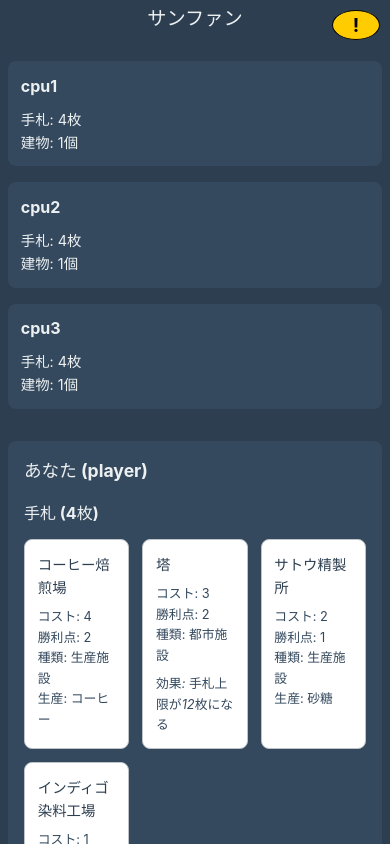
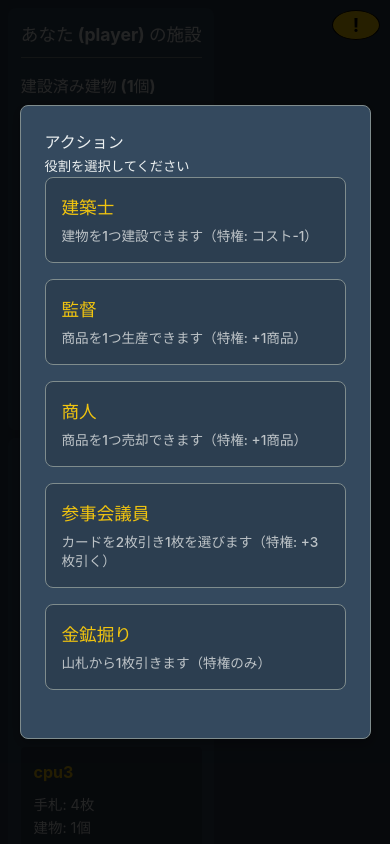
Before and after one commit to kekoyana/ai_game, a React (Vite) app in the folder sanjuan/: page / in a window 390 px wide. Shown: the top 844 px of the page. Built offline with nearby package versions, Linux system fonts and the light colour scheme.

Commit message:
配色の変更

```diff
--- a/sanjuan/index.html
+++ b/sanjuan/index.html
@@ -2,7 +2,7 @@
 <html lang="ja">
   <head>
     <meta charset="UTF-8" />
-    <link rel="icon" href="https://cdn.jsdelivr.net/gh/twitter/twemoji@14.0.2/assets/72x72/1F33D.png">
+    <link rel="icon" href="https://cdn.jsdelivr.net/gh/twitter/twemoji@13.0.2/assets/72x72/1f33d.png">
     <meta name="viewport" content="width=device-width, initial-scale=1.0" />
     <title>San Juan</title>
   </head>
--- a/sanjuan/src/App.css
+++ b/sanjuan/src/App.css
@@ -25,6 +25,8 @@ body {
   line-height: 1.6;
 }
 
+/* .app スタイルは削除またはコメントアウト */
+/*
 .app {
   max-width: 100%;
   min-height: 100vh;
@@ -33,6 +35,51 @@ body {
   flex-direction: column;
   gap: 1rem;
 }
+*/
+
+/* 新しいグリッドレイアウト */
+.app-grid {
+  display: grid;
+  grid-template-columns: 1fr 1fr; /* 左右2カラム */
+  grid-template-rows: auto 1fr auto; /* 上、中央、下 */
+  grid-template-areas:
+    "player-buildings opponent"
+    "message message"
+    "player-hand player-hand";
+  min-height: 100vh;
+  gap: 1rem; /* エリア間の隙間 */
+  padding: 1rem;
+  background-color: var(--primary-color);
+  color: var(--text-color);
+}
+
+/* 各エリアの配置 */
+.player-buildings-area { grid-area: player-buildings; }
+.opponent-area { grid-area: opponent; }
+.message-area { grid-area: message; }
+.player-hand-area { grid-area: player-hand; }
+
+/* 各エリアの共通スタイル */
+.player-buildings-area,
+.opponent-area,
+.message-area,
+.player-hand-area {
+  background-color: var(--secondary-color);
+  padding: 1rem;
+  border-radius: 8px;
+  overflow: auto; /* 内容が多い場合にスクロール */
+}
+
+/* エリアごとのタイトル */
+.player-buildings-area h2,
+.opponent-area h2,
+.message-area h2,
+.player-hand-area h2 {
+  margin-bottom: 1rem;
+  font-size: 1.2rem;
+  border-bottom: 1px solid var(--border-color);
+  padding-bottom: 0.5rem;
+}
 
 h1 {
   text-align: center;
@@ -40,122 +87,45 @@ h1 {
   font-size: 1.5rem;
 }
 
-/* Game information area */
-.game-info {
-  background-color: var(--secondary-color);
-  padding: 1.5rem;
-  border-radius: 8px;
-  margin-bottom: 1rem;
-  display: grid;
-  grid-template-columns: repeat(auto-fit, minmax(200px, 1fr));
-  gap: 1.5rem;
-}
-
-.game-info h4 {
-  color: var(--text-color);
-  margin-bottom: 1rem;
-  font-size: 1.1rem;
-  border-bottom: 1px solid var(--border-color);
-  padding-bottom: 0.5rem;
-}
-
-.game-info p {
-  margin: 0.5rem 0;
-  font-size: 0.9rem;
-  line-height: 1.4;
-}
-
-.game-status, .deck-info, .role-info, .trading-house {
-  background-color: rgba(0, 0, 0, 0.2);
-  padding: 1rem;
-  border-radius: 4px;
-}
-
+/* GameInfoコンポーネントのスタイルは GameInfo.css に移動済み */
+/* .highlight スタイルは汎用的なので残す */
 .highlight {
   color: #f1c40f;
   font-weight: bold;
 }
+/* GameInfo関連のスタイルは GameInfo.css に移動済み */
 
-.used-roles {
-  margin-top: 1rem;
+/* Opponent area styles */
+.opponent-area .cpu-players-container {
+  display: grid;
+  grid-template-columns: repeat(auto-fit, minmax(150px, 1fr));
+  gap: 1rem;
 }
 
-.used-roles ul {
-  list-style: none;
-  padding-left: 1rem;
-}
-
-.used-roles li {
-  margin: 0.3rem 0;
-  color: #bdc3c7;
-}
-
-.trading-house-prices {
-  margin-top: 1rem;
-}
-
-.trading-house-prices h5 {
-  color: var(--text-color);
-  margin-bottom: 0.5rem;
+.opponent-area .cpu-player-summary {
+  background-color: rgba(0, 0, 0, 0.2); /* 少し暗く */
+  padding: 0.8rem;
+  border-radius: 4px;
   font-size: 0.9rem;
 }
 
-.trading-house-prices ul {
-  list-style: none;
-  padding-left: 1rem;
+.opponent-area .cpu-player-summary h3 {
+  margin-bottom: 0.5rem;
+  font-size: 1rem;
+  color: #f1c40f; /* CPU名を強調 */
 }
 
-.trading-house-prices li {
-  margin: 0.3rem 0;
-  font-size: 0.9rem;
-  display: flex;
-  justify-content: space-between;
-  color: #f1c40f;
+/* Player buildings and hand area specific styles */
+.player-buildings-area .card-list,
+.player-hand-area .card-list {
+  /* 必要に応じて調整 */
 }
 
-@media (max-width: 768px) {
-  .game-info {
-    grid-template-columns: 1fr;
-    gap: 1rem;
-    padding: 1rem;
-  }
-
-  .game-info h4 {
-    font-size: 1rem;
-  }
-}
-
-/* CPU players area */
-.cpu-players-area {
-  display: grid;
-  grid-template-columns: repeat(auto-fit, minmax(150px, 1fr));
-  gap: 1rem;
-  margin-bottom: 1rem;
-}
-
-.cpu-player-summary {
-  background-color: var(--secondary-color);
-  padding: 0.8rem;
-  border-radius: 8px;
-  font-size: 0.9rem;
-}
-
-.cpu-player-summary h3 {
-  margin-bottom: 0.5rem;
-  font-size: 1rem;
-}
-
-/* Player area */
-.player-area {
-  background-color: var(--secondary-color);
-  padding: 1rem;
-  border-radius: 8px;
-  margin-bottom: 1rem;
-}
-
-.player-area h2 {
-  margin-bottom: 1rem;
-  font-size: 1.2rem;
+/* Message area specific styles */
+.message-area {
+  /* Actionsコンポーネントが中央に来るように */
+  display: flex;
+  flex-direction: column;
 }
 
 /* Hand and buildings */
@@ -202,12 +172,13 @@ h1 {
   color: var(--secondary-color);
 }
 
-/* Actions area */
-.actions-area {
-  background-color: var(--secondary-color);
-  padding: 1rem;
-  border-radius: 8px;
-  margin-top: auto;
+/* Actionsコンポーネントのスタイルは Actions.css またはここで調整 */
+/* .actions-area クラスは App.tsx から削除されたため、関連スタイルを調整 */
+.message-area .actions-component { /* Actionsコンポーネントに適用するクラス名を仮定 */
+  /* background-color: var(--secondary-color); */ /* 親要素と同じ背景 */
+  padding: 1rem 0; /* 上下のパディングのみ */
+  /* border-radius: 8px; */ /* 親要素で角丸 */
+  /* margin-top: auto; */ /* 不要 */
 }
 
 /* Building cards specific styles */
@@ -276,12 +247,7 @@ h1 {
   box-shadow: 0 2px 4px rgba(0, 0, 0, 0.2);
 }
 
-/* Actions area styles */
-.actions-area h4, .actions-area h5 {
-  margin-bottom: 1rem;
-  font-size: 1rem;
-  color: var(--text-color);
-}
+/* .actions-area スタイルは不要なため削除 (コメントアウト済み) */
 
 /* Role selection */
 .role-selection {
@@ -505,13 +471,14 @@ h1 {
 }
 
 /* Dialog styles */
+/* Dialog styles */
 .dialog-overlay {
   position: fixed;
   top: 0;
   left: 0;
   right: 0;
   bottom: 0;
-  background-color: rgba(0, 0, 0, 0.7);
+  background-color: rgba(0, 0, 0, 0.85); /* より暗く */
   display: flex;
   justify-content: center;
   align-items: center;
@@ -528,186 +495,70 @@ h1 {
   overflow-y: auto;
 }
 
-.dialog h3 {
-  color: var(--text-color);
-  margin-bottom: 1rem;
-  font-size: 1.2rem;
+/* アクションモーダル専用スタイル */
+.action-modal {
+  position: relative;
+  border: 1px solid var(--border-color);
+  box-shadow: 0 4px 12px rgba(0, 0, 0, 0.3);
+  animation: modalFadeIn 0.3s ease-out;
 }
 
-.dialog h4 {
-  color: var(--text-color);
-  margin: 1rem 0;
-  font-size: 1rem;
+@keyframes modalFadeIn {
+  from {
+    opacity: 0;
+    transform: scale(0.95);
+  }
+  to {
+    opacity: 1;
+    transform: scale(1);
+  }
 }
 
-/* Building action dialog specific styles */
-.building-action-dialog .card-list {
-  display: grid;
-  grid-template-columns: repeat(auto-fit, minmax(140px, 1fr));
-  gap: 0.8rem;
-  margin: 1rem 0;
-}
-
-.building-action-dialog .card {
-  border: 2px solid transparent;
-  cursor: pointer;
-  transition: all 0.2s;
-}
-
-.building-action-dialog .card.selected {
-  border-color: var(--accent-color);
-  transform: translateY(-2px);
-  box-shadow: 0 2px 4px rgba(0, 0, 0, 0.2);
-}
-
-.dialog-actions {
-  display: flex;
-  justify-content: flex-end;
-  gap: 1rem;
-  margin-top: 1.5rem;
-}
-
-.cancel-button {
-  background-color: transparent;
-  color: var(--text-color);
-  border: 1px solid var(--border-color);
-  border-radius: 8px;
-  padding: 0.8rem 1.5rem;
-  cursor: pointer;
-  font-size: 1rem;
-  transition: all 0.2s;
-}
-
-.cancel-button:hover {
-  background-color: rgba(255, 255, 255, 0.1);
-}
-
-/* Responsive dialog */
-@media (max-width: 480px) {
-  .dialog {
-    width: 95%;
-    padding: 1rem;
+/* スマホ向けレイアウト調整 */
+@media (max-width: 768px) {
+  .app-grid {
+    grid-template-columns: 1fr; /* 1カラム */
+    grid-template-rows: auto auto auto auto; /* 各エリアを縦に並べる */
+    grid-template-areas:
+      "player-buildings"
+      "opponent"
+      "message"
+      "player-hand";
+    padding: 0.5rem; /* パディングを小さく */
+    gap: 0.5rem; /* 隙間を小さく */
   }
 
-  .building-action-dialog .card-list {
-    grid-template-columns: repeat(auto-fit, minmax(120px, 1fr));
+  /* スマホでは各エリアの高さを自動調整 */
+  .player-buildings-area,
+  .opponent-area,
+  .message-area,
+  .player-hand-area {
+    min-height: 150px; /* 最低限の高さを確保 */
+    padding: 0.8rem;
   }
 
-  .dialog-actions {
-    flex-direction: column;
+  .player-buildings-area h2,
+  .opponent-area h2,
+  .message-area h2,
+  .player-hand-area h2 {
+    font-size: 1.1rem;
+  }
+
+  /* カードリストの列数を調整 */
+  .card-list {
+    grid-template-columns: repeat(auto-fit, minmax(120px, 1fr));
     gap: 0.5rem;
   }
 
-  .cancel-button,
-  .dialog-actions .action-button {
-    width: 100%;
+  .card {
+    padding: 0.6rem;
+  }
+
+  .card h5 {
+    font-size: 0.8rem;
+  }
+
+  .card p {
+    font-size: 0.7rem;
   }
 }
-
-.privilege {
-  display: inline-block;
-  background-color: #f1c40f;
-  color: #2c3e50;
-  padding: 0.2rem 0.5rem;
-  border-radius: 4px;
-  font-size: 0.8rem;
-  margin-left: 0.5rem;
-}
-
-.action-controls {
-  display: flex;
-  gap: 1rem;
-  margin-top: 1.5rem;
-}
-
-/* Action buttons */
-.action-button {
-  background-color: var(--accent-color);
-  color: var(--text-color);
-  border: none;
-  border-radius: 8px;
-  padding: 1rem 2rem;
-  margin: 0;
-  cursor: pointer;
-  font-size: 1rem;
-  font-weight: bold;
-  transition: all 0.2s;
-}
-
-.action-button:hover {
-  background-color: #c0392b;
-  transform: translateY(-2px);
-}
-
-.pass-button {
-  background-color: transparent;
-  color: var(--text-color);
-  border: 1px solid var(--border-color);
-  border-radius: 8px;
-  padding: 1rem 2rem;
-  margin: 0;
-  cursor: pointer;
-  font-size: 1rem;
-  transition: all 0.2s;
-}
-
-.pass-button:hover {
-  background-color: rgba(255, 255, 255, 0.1);
-  transform: translateY(-2px);
-}
-
-.action-button:disabled,
-.pass-button:disabled {
-  background-color: var(--border-color);
-  border-color: var(--border-color);
-  color: rgba(255, 255, 255, 0.5);
-  cursor: not-allowed;
-  transform: none;
-}
-
-/* Action info for non-active players */
-.action-info {
-  background-color: rgba(0, 0, 0, 0.2);
-  padding: 1rem;
-  border-radius: 8px;
-  text-align: center;
-  color: #bdc3c7;
-}
-
-/* Responsive design */
-@media (max-width: 768px) {
-  .app {
-    padding: 0.5rem;
-  }
-
-  .cpu-players-area {
-    grid-template-columns: repeat(2, 1fr);
-  }
-
-  .card-list {
-    grid-template-columns: repeat(auto-fit, minmax(120px, 1fr));
-  }
-
-  .actions-area button {
-    padding: 0.6rem 1rem;
-    font-size: 0.85rem;
-  }
-}
-
-@media (max-width: 480px) {
-  h1 {
-    font-size: 1.2rem;
-  }
-
-  .cpu-players-area {
-    grid-template-columns: 1fr;
-  }
-
-  .player-area h2 {
-    font-size: 1.1rem;
-  }
-
-  .card-list {
-    grid-template-columns: repeat(auto-fit, minmax(100px, 1fr));
-  }
-}
--- a/sanjuan/src/App.tsx
+++ b/sanjuan/src/App.tsx
@@ -1,32 +1,58 @@
+import React, { useState, useEffect } from 'react'; // useState, useEffect をインポート
 import './App.css';
 import { PlayerState } from './store/gameStore';
 import PlayerHand from './components/PlayerHand';
 import PlayerBuildings from './components/PlayerBuildings';
 import GameInfo from './components/GameInfo';
-import Actions from './components/Actions';
+import Actions from './components/Actions'; // Actions を再度使用する
 import { GameProvider, useGame } from './store/GameContext';
 
 function GameContent() {
   const { state: gameState } = useGame();
+  const [isActionModalOpen, setIsActionModalOpen] = useState(false); // モーダル表示状態
 
   // TODO: ゲームロジックと状態更新関数を実装
 
   const humanPlayer = gameState.players.find((p: PlayerState) => p.isHuman);
   const cpuPlayers = gameState.players.filter((p: PlayerState) => !p.isHuman);
 
+  // ゲーム状態に基づいてアクションモーダルを開閉するロジック (Hooksはトップレベルで呼び出す)
+  useEffect(() => {
+    // humanPlayer が見つからない場合は何もしない
+    if (!humanPlayer) {
+      setIsActionModalOpen(false);
+      return;
+    }
+
+    const isHumanPlayerTurn = gameState.currentPlayerId === humanPlayer.id;
+    const needsAction =
+      (gameState.gamePhase === 'role_selection' && isHumanPlayerTurn) ||
+      (gameState.gamePhase === 'action' && isHumanPlayerTurn && gameState.selectedRole !== null); // アクション実行フェーズも考慮 (必要に応じて調整)
+      // TODO: 他のアクションが必要な条件を追加 (例: 建築フェーズでのカード選択など)
+
+    setIsActionModalOpen(needsAction);
+  }, [gameState.gamePhase, gameState.currentPlayerId, gameState.selectedRole, humanPlayer]); // humanPlayer も依存配列に追加
+
+  // humanPlayer が見つからない場合はエラー表示
   if (!humanPlayer) {
     return <div>Error: Human player not found!</div>;
   }
 
   return (
-    <div className="app">
-      <h1>サンファン</h1>
-
-      {/* ゲーム情報表示エリア */}
+    <div className="app-grid">
+      {/* ゲーム情報表示ボタン */}
       <GameInfo />
 
-      {/* CPUプレイヤー表示エリア (簡易) */}
-      <div className="cpu-players-area">
+      {/* プレイヤー施設エリア (左上) */}
+      <div className="player-buildings-area">
+        <h2>あなた ({humanPlayer.id}) の施設</h2>
+        <PlayerBuildings />
+      </div>
+
+      {/* 相手プレイヤーエリア (右上) */}
+      <div className="opponent-area">
+        <h2>相手プレイヤー</h2>
+        <div className="cpu-players-container">
           {cpuPlayers.map((cpu: PlayerState) => (
             <div key={cpu.id} className="cpu-player-summary">
               <h3>{cpu.id}</h3>
@@ -36,19 +62,35 @@ function GameContent() {
             </div>
           ))}
         </div>
-
-      {/* プレイヤー操作エリア */}
-      <div className="player-area">
-        <h2>あなた ({humanPlayer.id})</h2>
-        <PlayerHand />
-        <PlayerBuildings />
       </div>
 
-      {/* アクション選択/実行エリア */}
-      <Actions />
+      {/* メッセージエリア (中央) */}
+      <div className="message-area">
+        <h2>メッセージ</h2>
+        {/* TODO: ゲームメッセージ表示 */}
+        {/* Actionsコンポーネントは削除し、モーダルで表示するように変更 */}
+      </div>
+
+      {/* 手札エリア (下) */}
+      <div className="player-hand-area">
+        <h2>あなたの手札</h2>
+        <PlayerHand />
+      </div>
 
       {/* デバッグ用: ゲーム状態表示 */}
       {/* <pre>{JSON.stringify(gameState, null, 2)}</pre> */}
+
+      {/* アクションモーダル */}
+      {isActionModalOpen && (
+        <div className="dialog-overlay">
+          <div className="dialog action-modal"> {/* action-modal クラスを追加 */}
+            {/* モーダルのタイトルはActionsコンポーネント内で管理する方が良いかも */}
+            {/* <h2>アクションを選択してください</h2> */}
+            <Actions />
+            {/* TODO: モーダルを閉じるボタンや条件を追加（例: アクション完了時） */}
+          </div>
+        </div>
+      )}
     </div>
   );
 }
```
Also changed, not shown: sanjuan/src/components/GameInfo.css (+7 -3 lines). Lines whose indentation alone changed are shown as unchanged.
